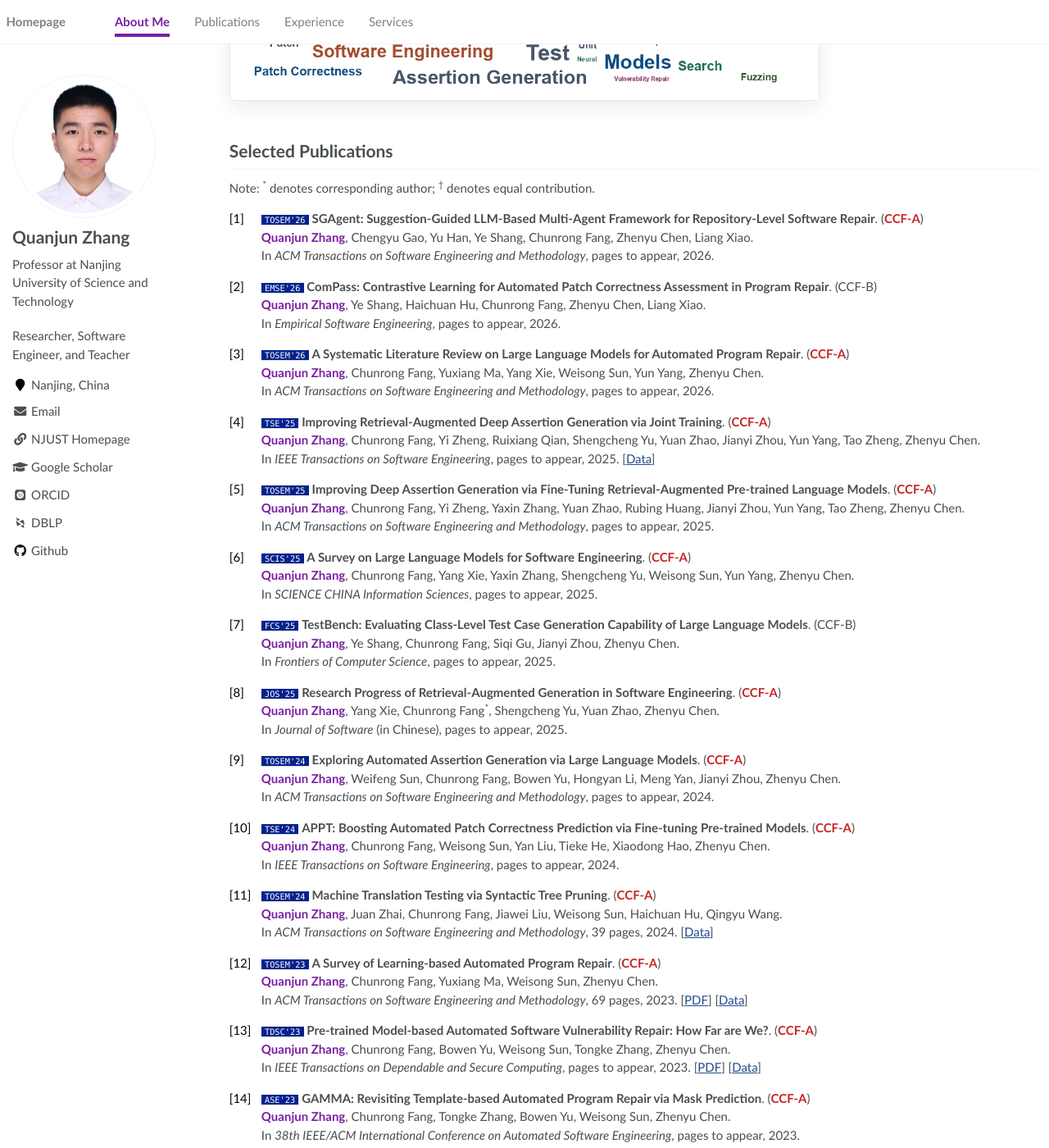
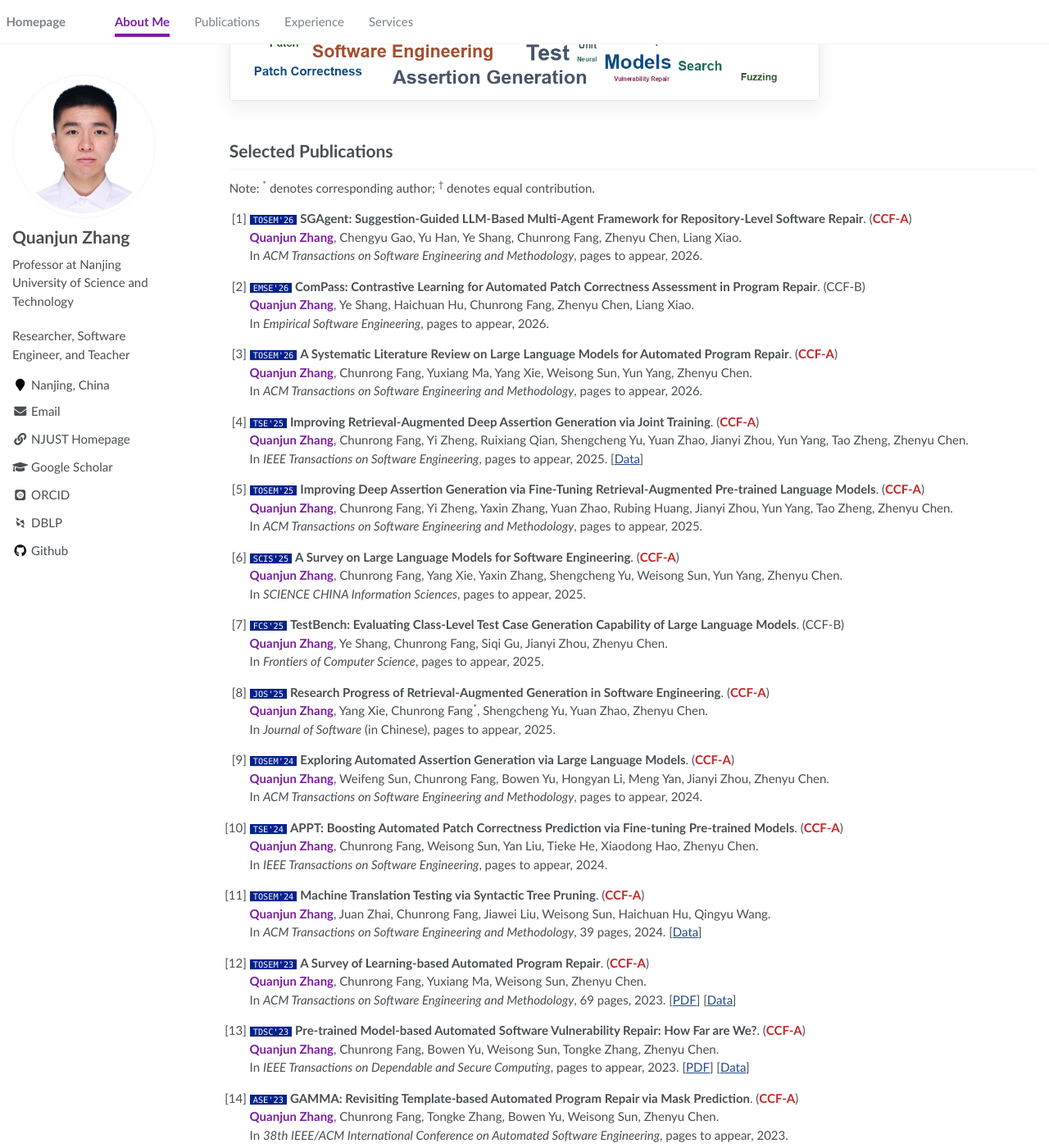
Before and after one commit to QuanjunZhang/quanjunzhang.github.io, a Jekyll site: the page built from _pages/about.md, in a window 1280 px wide and 1400 px high, scrolled down 856 px. Shown: the whole window at 82% size. Built offline with Jekyll 4.4.1, drawn with Linux system fonts in a browser that asks for light colours; some web fonts are replaced.

Commit message:
Use native publication markers

```diff
--- a/assets/css/main.scss
+++ b/assets/css/main.scss
@@ -187,30 +187,16 @@
 }
 
 .bracketed-publication-list {
-    counter-reset: publication-list;
-    list-style: none;
-    margin-left: 0;
-    padding-left: 0;
+    list-style: decimal;
+    padding-left: 1.65em;
 }
 
 .bracketed-publication-list > li {
-    counter-increment: publication-list;
-    position: relative;
     margin-bottom: 1em;
-    padding-left: 2.6em;
 }
 
-.bracketed-publication-list > li::before {
-    content: "[" counter(publication-list) "]";
-    position: absolute;
-    left: 0;
-    top: 0;
-    min-width: 2.1em;
-    color: #000000;
-    font-size: 1em;
-    font-weight: 400;
-    font-variant-numeric: tabular-nums;
-    line-height: inherit;
+.bracketed-publication-list > li::marker {
+    content: "[" counter(list-item) "] ";
 }
 
 .experience-list {
```
